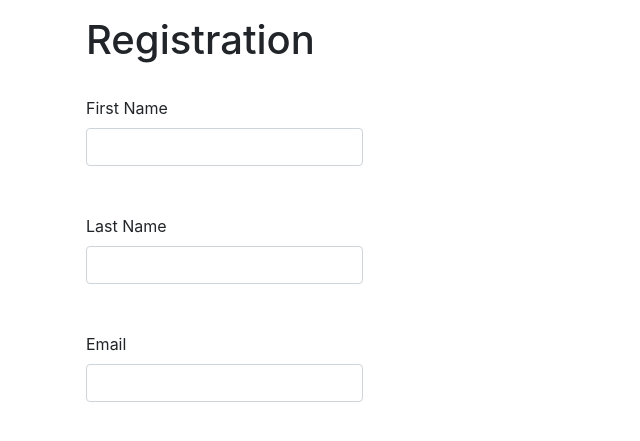
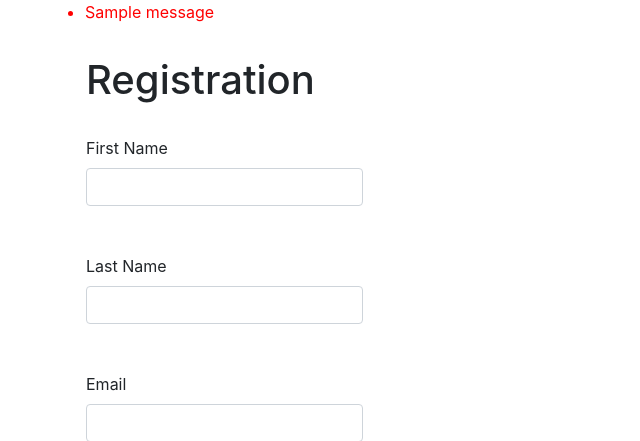
Before and after one commit to 1393bella/PythonBlackBeltJob, a Django app: template apps/black_app/templates/black_app/index.html in a window 1280 px wide. Shown: the top 441 px of the page, without its empty margins (0-640 px from the left). Run offline with Django 3.2, Linux system fonts and the light colour scheme; the template is opened without the code that fills it, so the values that code supplies are empty; tables that the repository leaves empty hold one stand-in row (values such as "Sample post"); one stand-in notice (Sample message) is shown; some libraries are stand-ins or nearby versions.

```diff
--- a/apps/black_app/templates/black_app/addJob.html
+++ b/apps/black_app/templates/black_app/addJob.html
@@ -3,7 +3,8 @@
 <head>
     <meta charset="utf-8" />
     <meta http-equiv="X-UA-Compatible" content="IE=edge">
-    <title>Add Job</title>
+    <title>Job Post Page in city 312</title>
+    <meta name="description" content="Job Post Page in the city 312 , Chicago . Easy and Fast to post your job or get a job !">
     <meta name="viewport" content="width=device-width, initial-scale=1">
     <link rel="stylesheet" type="text/css" media="screen" href="main.css" />
     <link rel="stylesheet" href="https://stackpath.bootstrapcdn.com/bootstrap/4.2.1/css/bootstrap.min.css" integrity="sha384-GJzZqFGwb1QTTN6wy59ffF1BuGJpLSa9DkKMp0DgiMDm4iYMj70gZWKYbI706tWS" crossorigin="anonymous">
@@ -29,7 +30,7 @@
                             <div class="form-group row">
                                 <label for="inputEmail3" class="col-sm-2 col-form-label">Title</label>
                                 <div class="col-sm-10">
-                                    <input type="text" class="form-control" name="title"  placeholder="Email">
+                                    <input type="text" class="form-control" name="title"  placeholder="name of job">
                                 </div>
                             </div>
 
--- a/apps/black_app/templates/black_app/dashboard.html
+++ b/apps/black_app/templates/black_app/dashboard.html
@@ -3,7 +3,8 @@
 <head>
     <meta charset="utf-8" />
     <meta http-equiv="X-UA-Compatible" content="IE=edge">
-    <title>Dashboard</title>
+    <title>Job Post Page in city 312</title>
+    <meta name="description" content="Job Post Page in the city 312 , Chicago . Easy and Fast to post your job or get a job !">
     <meta name="viewport" content="width=device-width, initial-scale=1">
     <link rel="stylesheet" type="text/css" media="screen" href="main.css" />
     <link rel="stylesheet" href="https://stackpath.bootstrapcdn.com/bootstrap/4.2.1/css/bootstrap.min.css" integrity="sha384-GJzZqFGwb1QTTN6wy59ffF1BuGJpLSa9DkKMp0DgiMDm4iYMj70gZWKYbI706tWS" crossorigin="anonymous">
--- a/apps/black_app/templates/black_app/edit.html
+++ b/apps/black_app/templates/black_app/edit.html
@@ -4,7 +4,8 @@
 <head>
     <meta charset="utf-8" />
     <meta http-equiv="X-UA-Compatible" content="IE=edge">
-    <title>Edit Job</title>
+    <title>Job Post Page in city 312</title>
+    <meta name="description" content="Job Post Page in the city 312 , Chicago . Easy and Fast to post your job or get a job !">
     <meta name="viewport" content="width=device-width, initial-scale=1">
     <link rel="stylesheet" type="text/css" media="screen" href="main.css" />
     <link rel="stylesheet" href="https://stackpath.bootstrapcdn.com/bootstrap/4.2.1/css/bootstrap.min.css" integrity="sha384-GJzZqFGwb1QTTN6wy59ffF1BuGJpLSa9DkKMp0DgiMDm4iYMj70gZWKYbI706tWS"
--- a/apps/black_app/templates/black_app/index.html
+++ b/apps/black_app/templates/black_app/index.html
@@ -3,22 +3,32 @@
 <head>
     <meta charset="utf-8" />
     <meta http-equiv="X-UA-Compatible" content="IE=edge">
-    <title>Page Title</title>
+    <title>Job Post Page in city 312</title>
+    <meta name="description" content="Job Post Page in the city 312 , Chicago . Easy and Fast to post your job or get a job !">
     <meta name="viewport" content="width=device-width, initial-scale=1">
     <link rel="stylesheet" type="text/css" media="screen" href="main.css"/>
     <link rel="stylesheet" href="https://stackpath.bootstrapcdn.com/bootstrap/4.2.1/css/bootstrap.min.css" integrity="sha384-GJzZqFGwb1QTTN6wy59ffF1BuGJpLSa9DkKMp0DgiMDm4iYMj70gZWKYbI706tWS" crossorigin="anonymous">
     <script src="main.js"></script>
     <style>
-    /* #bigbox{
-        display: inline-block;
+
+        .messages{
+        color: red;
+        margin-left: 45px;
     }
-    .container p-3{
-        display: inline-block;
-    } */
+
     </style>
 
 </head>
 <body>
+
+        {% if messages %}
+        <ul class="messages">
+            {% for message in messages %}
+            <li {% if message.tags %} class="{{ message.tags }}"{% endif %}>{{ message }}</li>
+            {% endfor %}
+        </ul>
+        {% endif %}
+
 <div id="bigbox">
         <div class="container p-3">
             <form class="w-25" action='/register' method="POST">
--- a/apps/black_app/templates/black_app/view.html
+++ b/apps/black_app/templates/black_app/view.html
@@ -3,7 +3,8 @@
 <head>
     <meta charset="utf-8" />
     <meta http-equiv="X-UA-Compatible" content="IE=edge">
-    <title>View Jobs</title>
+    <title>Job Post Page in city 312</title>
+    <meta name="description" content="Job Post Page in the city 312 , Chicago . Easy and Fast to post your job or get a job !">
     <meta name="viewport" content="width=device-width, initial-scale=1">
     <link rel="stylesheet" type="text/css" media="screen" href="main.css" />
     <link rel="stylesheet" href="https://stackpath.bootstrapcdn.com/bootstrap/4.2.1/css/bootstrap.min.css" integrity="sha384-GJzZqFGwb1QTTN6wy59ffF1BuGJpLSa9DkKMp0DgiMDm4iYMj70gZWKYbI706tWS" crossorigin="anonymous">
```
Also changed, not shown: apps/black_app/views.py (+5 -5 lines), db.sqlite3.
